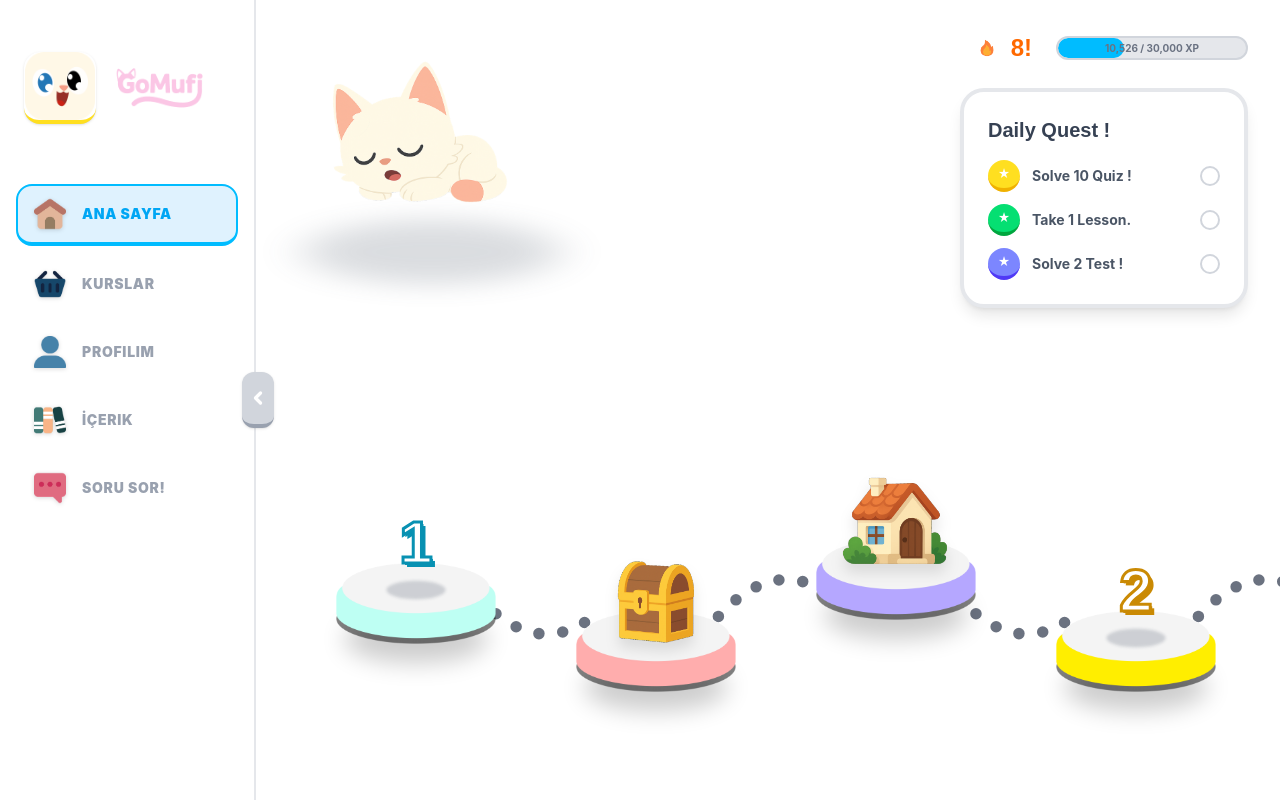
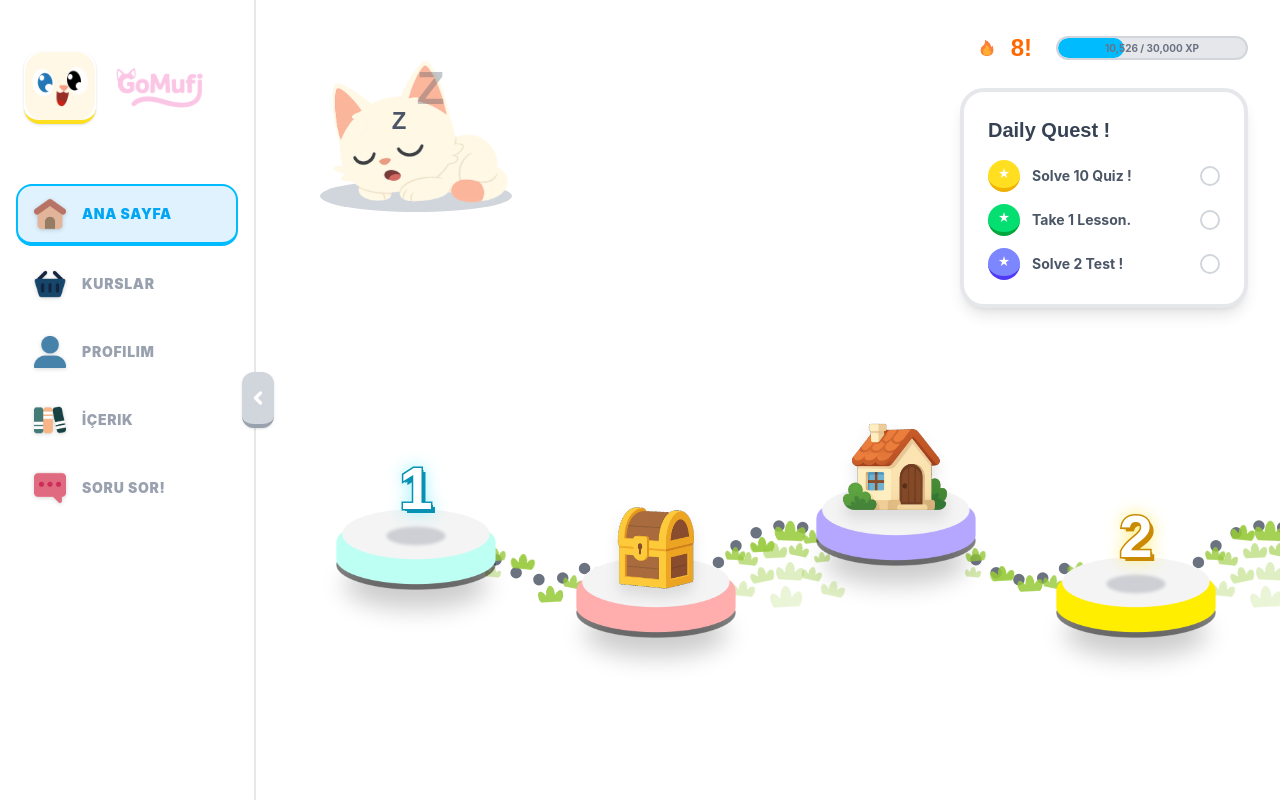
Before and after one commit to beytullah-cakir/GoMufi, a React (Vite) app in the folder frontend/: page / in a window 1280 px wide. Built offline with nearby package versions, Linux system fonts and the light colour scheme.

Commit message:
push
test

```diff
--- a/frontend/src/components/HomePage.tsx
+++ b/frontend/src/components/HomePage.tsx
@@ -1,7 +1,7 @@
 import React, { useState } from 'react';
 import MufiSleep from '../assets/sprites/MufiSleep.png';
 import FireIcon from '../assets/sprites/Fire.png';
-import PawIcon from '../assets/sprites/Paw.png';
+
 import ChestIcon from '../assets/sprites/Chest.png';
 import HouseIcon from '../assets/sprites/House.png';
 import ButtonCyan from '../assets/sprites/ButtonCyan.png';
@@ -10,6 +10,7 @@ import ButtonPurple from '../assets/sprites/ButtonPurple.png';
 import ButtonYellow from '../assets/sprites/ButtonYellow.png';
 import ButtonGreen from '../assets/sprites/ButtonGreen.png';
 import TextBubble from '../assets/sprites/TextBubble.png';
+import GrassIcon from '../assets/sprites/grass.png';
 
 const HomePage: React.FC = () => {
     const [activeNodeId, setActiveNodeId] = useState<number | null>(null);
@@ -29,52 +30,43 @@ const HomePage: React.FC = () => {
         iconOffset?: string; // Additional offset if needed
         ringColor: string; // Tailwind classes for ring border and bg
         numberGradient: string; // Tailwind classes for text gradient
+        pastelColor: string; // Hex color for the number text
         glowColor: string; // Color for drop-shadow
         strokeColor: string; // Hex color for text stroke
     }
 
-    const initialNodes: PathNode[] = [
-        { id: 1, type: 'start', button: ButtonCyan, curve: 'down', iconSize: 'w-16 h-16', iconOffset: '-mt-12', ringColor: 'border-cyan-400 bg-cyan-400', numberGradient: 'bg-gradient-to-b from-cyan-100 to-cyan-400', glowColor: 'rgba(34,211,238,0.4)', strokeColor: '#0891b2' },
-        { id: 2, type: 'chest', button: ButtonRed, icon: ChestIcon, curve: 'up', iconSize: 'w-24 h-24', iconOffset: '-mt-24', ringColor: 'border-red-400 bg-red-400', numberGradient: 'bg-gradient-to-b from-red-100 to-red-400', glowColor: 'rgba(248,113,113,0.4)', strokeColor: '#dc2626' },
-        { id: 3, type: 'house', button: ButtonPurple, icon: HouseIcon, curve: 'down', iconSize: 'w-28 h-28', iconOffset: '-mt-28', ringColor: 'border-purple-400 bg-purple-400', numberGradient: 'bg-gradient-to-b from-purple-100 to-purple-400', glowColor: 'rgba(192,132,252,0.4)', strokeColor: '#9333ea' },
-        { id: 4, type: 'paw', button: ButtonYellow, curve: 'up', iconSize: 'w-16 h-16', iconOffset: '-mt-12', ringColor: 'border-yellow-400 bg-yellow-400', numberGradient: 'bg-gradient-to-b from-yellow-100 to-yellow-400', glowColor: 'rgba(250,204,21,0.4)', strokeColor: '#ca8a04' },
-        { id: 5, type: 'paw', button: ButtonGreen, curve: 'down', iconSize: 'w-16 h-16', iconOffset: '-mt-12', ringColor: 'border-green-400 bg-green-400', numberGradient: 'bg-gradient-to-b from-green-100 to-green-400', glowColor: 'rgba(74,222,128,0.4)', strokeColor: '#16a34a' },
+    const nodes: PathNode[] = [
+        { id: 1, type: 'start', button: ButtonCyan, curve: 'down', iconSize: 'w-16 h-16', iconOffset: '-mt-12', ringColor: 'border-cyan-400 bg-white', numberGradient: 'bg-gradient-to-b from-cyan-100 to-cyan-400', pastelColor: '#A5F3FC', glowColor: 'rgba(34,211,238,0.4)', strokeColor: '#0891b2' },
+        { id: 2, type: 'chest', button: ButtonRed, icon: ChestIcon, curve: 'up', iconSize: 'w-24 h-24', iconOffset: '-mt-24', ringColor: 'border-red-400 bg-white', numberGradient: 'bg-gradient-to-b from-red-100 to-red-400', pastelColor: '#FECACA', glowColor: 'rgba(248,113,113,0.4)', strokeColor: '#dc2626' },
+        { id: 3, type: 'house', button: ButtonPurple, icon: HouseIcon, curve: 'down', iconSize: 'w-28 h-28', iconOffset: '-mt-28', ringColor: 'border-purple-400 bg-white', numberGradient: 'bg-gradient-to-b from-purple-100 to-purple-400', pastelColor: '#E9D5FF', glowColor: 'rgba(192,132,252,0.4)', strokeColor: '#9333ea' },
+        { id: 4, type: 'paw', button: ButtonYellow, curve: 'up', iconSize: 'w-16 h-16', iconOffset: '-mt-12', ringColor: 'border-yellow-400 bg-white', numberGradient: 'bg-gradient-to-b from-yellow-100 to-yellow-400', pastelColor: '#FEF08A', glowColor: 'rgba(250,204,21,0.4)', strokeColor: '#ca8a04' },
+        { id: 5, type: 'paw', button: ButtonGreen, curve: 'down', iconSize: 'w-16 h-16', iconOffset: '-mt-12', ringColor: 'border-green-400 bg-white', numberGradient: 'bg-gradient-to-b from-green-100 to-green-400', pastelColor: '#BBF7D0', glowColor: 'rgba(74,222,128,0.4)', strokeColor: '#16a34a' },
+        { id: 6, type: 'paw', button: ButtonCyan, curve: 'up', iconSize: 'w-16 h-16', iconOffset: '-mt-12', ringColor: 'border-cyan-400 bg-white', numberGradient: 'bg-gradient-to-b from-cyan-100 to-cyan-400', pastelColor: '#A5F3FC', glowColor: 'rgba(34,211,238,0.4)', strokeColor: '#0891b2' },
+        { id: 7, type: 'chest', button: ButtonRed, icon: ChestIcon, curve: 'down', iconSize: 'w-24 h-24', iconOffset: '-mt-24', ringColor: 'border-red-400 bg-white', numberGradient: 'bg-gradient-to-b from-red-100 to-red-400', pastelColor: '#FECACA', glowColor: 'rgba(248,113,113,0.4)', strokeColor: '#dc2626' },
+        { id: 8, type: 'paw', button: ButtonPurple, curve: 'up', iconSize: 'w-16 h-16', iconOffset: '-mt-12', ringColor: 'border-purple-400 bg-white', numberGradient: 'bg-gradient-to-b from-purple-100 to-purple-400', pastelColor: '#E9D5FF', glowColor: 'rgba(192,132,252,0.4)', strokeColor: '#9333ea' },
+        { id: 9, type: 'paw', button: ButtonYellow, curve: 'down', iconSize: 'w-16 h-16', iconOffset: '-mt-12', ringColor: 'border-yellow-400 bg-white', numberGradient: 'bg-gradient-to-b from-yellow-100 to-yellow-400', pastelColor: '#FEF08A', glowColor: 'rgba(250,204,21,0.4)', strokeColor: '#ca8a04' },
+        { id: 10, type: 'house', button: ButtonGreen, icon: HouseIcon, curve: 'up', iconSize: 'w-28 h-28', iconOffset: '-mt-28', ringColor: 'border-green-400 bg-white', numberGradient: 'bg-gradient-to-b from-green-100 to-green-400', pastelColor: '#BBF7D0', glowColor: 'rgba(74,222,128,0.4)', strokeColor: '#16a34a' },
+        { id: 11, type: 'paw', button: ButtonCyan, curve: 'down', iconSize: 'w-16 h-16', iconOffset: '-mt-12', ringColor: 'border-cyan-400 bg-white', numberGradient: 'bg-gradient-to-b from-cyan-100 to-cyan-400', pastelColor: '#A5F3FC', glowColor: 'rgba(34,211,238,0.4)', strokeColor: '#0891b2' },
+        { id: 12, type: 'chest', button: ButtonRed, icon: ChestIcon, curve: 'up', iconSize: 'w-24 h-24', iconOffset: '-mt-24', ringColor: 'border-red-400 bg-white', numberGradient: 'bg-gradient-to-b from-red-100 to-red-400', pastelColor: '#FECACA', glowColor: 'rgba(248,113,113,0.4)', strokeColor: '#dc2626' },
+        { id: 13, type: 'paw', button: ButtonPurple, curve: 'down', iconSize: 'w-16 h-16', iconOffset: '-mt-12', ringColor: 'border-purple-400 bg-white', numberGradient: 'bg-gradient-to-b from-purple-100 to-purple-400', pastelColor: '#E9D5FF', glowColor: 'rgba(192,132,252,0.4)', strokeColor: '#9333ea' },
+        { id: 14, type: 'paw', button: ButtonYellow, curve: 'up', iconSize: 'w-16 h-16', iconOffset: '-mt-12', ringColor: 'border-yellow-400 bg-white', numberGradient: 'bg-gradient-to-b from-yellow-100 to-yellow-400', pastelColor: '#FEF08A', glowColor: 'rgba(250,204,21,0.4)', strokeColor: '#ca8a04' },
+        { id: 15, type: 'house', button: ButtonGreen, icon: HouseIcon, curve: 'down', iconSize: 'w-28 h-28', iconOffset: '-mt-28', ringColor: 'border-green-400 bg-white', numberGradient: 'bg-gradient-to-b from-green-100 to-green-400', pastelColor: '#BBF7D0', glowColor: 'rgba(74,222,128,0.4)', strokeColor: '#16a34a' },
     ];
-
-    const getRandomNode = (id: number, prevCurve: CurveType): PathNode => {
-        const types: { type: NodeType; button: string; icon?: string; iconSize: string; iconOffset?: string; ringColor: string; numberGradient: string; glowColor: string; strokeColor: string }[] = [
-            { type: 'paw', button: ButtonCyan, iconSize: 'w-16 h-16', iconOffset: '-mt-12', ringColor: 'border-cyan-400 bg-cyan-400', numberGradient: 'bg-gradient-to-b from-cyan-100 to-cyan-400', glowColor: 'rgba(34,211,238,0.4)', strokeColor: '#0891b2' },
-            { type: 'chest', button: ButtonRed, icon: ChestIcon, iconSize: 'w-24 h-24', iconOffset: '-mt-24', ringColor: 'border-red-400 bg-red-400', numberGradient: 'bg-gradient-to-b from-red-100 to-red-400', glowColor: 'rgba(248,113,113,0.4)', strokeColor: '#dc2626' },
-            { type: 'house', button: ButtonPurple, icon: HouseIcon, iconSize: 'w-28 h-28', iconOffset: '-mt-28', ringColor: 'border-purple-400 bg-purple-400', numberGradient: 'bg-gradient-to-b from-purple-100 to-purple-400', glowColor: 'rgba(192,132,252,0.4)', strokeColor: '#9333ea' },
-            { type: 'paw', button: ButtonYellow, iconSize: 'w-16 h-16', iconOffset: '-mt-12', ringColor: 'border-yellow-400 bg-yellow-400', numberGradient: 'bg-gradient-to-b from-yellow-100 to-yellow-400', glowColor: 'rgba(250,204,21,0.4)', strokeColor: '#ca8a04' },
-            { type: 'paw', button: ButtonGreen, iconSize: 'w-16 h-16', iconOffset: '-mt-12', ringColor: 'border-green-400 bg-green-400', numberGradient: 'bg-gradient-to-b from-green-100 to-green-400', glowColor: 'rgba(74,222,128,0.4)', strokeColor: '#16a34a' },
-        ];
-
-        const randomType = types[Math.floor(Math.random() * types.length)];
-        return {
-            id,
-            ...randomType,
-            curve: prevCurve === 'up' ? 'down' : 'up',
-        };
-    };
-
-    // Generate 10 random nodes
-    const nodes = [...initialNodes];
-    let lastCurve = nodes[nodes.length - 1].curve;
-    for (let i = 0; i < 10; i++) {
-        const newNode = getRandomNode(nodes.length + 1, lastCurve);
-        nodes.push(newNode);
-        lastCurve = newNode.curve;
-    }
 
     return (
         <div className="relative w-full h-full bg-white overflow-hidden flex flex-col">
             {/* Header Section */}
-            <div className="flex justify-between items-start p-8 z-10">
+            <div className="flex justify-between items-start p-8">
                 {/* Sleeping Mufi */}
                 <div className="relative">
-                    <div className="w-64 h-32 bg-gray-600 rounded-[100%] absolute bottom-2 left-4 opacity-20 blur-xl transform scale-y-50"></div>
-                    <img src={MufiSleep} alt="Sleeping Mufi" className="w-64 object-contain relative z-10" />
+                    <div className="w-48 h-8 bg-gray-300 rounded-[100%] absolute bottom-28 left-8"></div>
+                    <img src={MufiSleep} alt="Sleeping Mufi" className="w-64 object-contain relative z-10 animate-breathe" />
+
+                    {/* Zzz Animation */}
+                    <div className="absolute top-20 left-24 z-20 pointer-events-none">
+                        <span className="absolute text-3xl font-black text-gray-600 animate-float-z" style={{ animationDelay: '0s', fontFamily: "'Fredoka', sans-serif" }}>Z</span>
+                        <span className="absolute text-4xl font-black text-gray-600 animate-float-z" style={{ animationDelay: '1.5s', left: '20px', top: '-20px', fontFamily: "'Fredoka', sans-serif" }}>Z</span>
+                    </div>
                 </div>
 
                 {/* Stats & Quests */}
@@ -130,8 +122,8 @@ const HomePage: React.FC = () => {
             </div>
 
             {/* Gamified Path */}
-            <div className="flex-1 overflow-x-auto overflow-y-hidden flex items-center px-20 pb-20 no-scrollbar">
-                <div className="flex items-center min-w-max pt-32 relative">
+            <div className="flex-1 overflow-x-auto flex items-center px-20 pt-96 pb-80 no-scrollbar relative z-20 -mt-48">
+                <div className="flex items-center min-w-max relative">
 
                     {(() => {
                         let levelCounter = 0;
@@ -148,16 +140,39 @@ const HomePage: React.FC = () => {
                                         onClick={() => setActiveNodeId(node.id === activeNodeId ? null : node.id)}
                                     >
                                         {/* Text Bubble */}
-                                        {activeNodeId === node.id && (
-                                            <div className="absolute bottom-full mb-2 left-1/2 -translate-x-1/2 z-50 w-40 animate-in fade-in zoom-in duration-300">
-                                                <div className="relative flex items-center justify-center">
-                                                    <img src={TextBubble} alt="Bubble" className="w-full drop-shadow-lg" />
-                                                    <span className="absolute top-1/2 left-1/2 -translate-x-1/2 -translate-y-[60%] text-black font-bold font-display text-sm whitespace-nowrap">
-                                                        Lorem Ipsum
+                                        {/* Text Bubble - Always rendered for animation */}
+                                        <div
+                                            className={`absolute bottom-full left-1/2 -translate-x-1/2 z-50 w-64 transition-all duration-300 ease-out origin-bottom ${activeNodeId === node.id
+                                                ? 'opacity-100 scale-100 translate-y-[-20px] mb-16'
+                                                : 'opacity-0 scale-50 translate-y-4 mb-16 pointer-events-none'
+                                                }`}
+                                        >
+                                            <div className="relative flex items-center justify-center">
+                                                <img src={TextBubble} alt="Bubble" className="w-full drop-shadow-lg" />
+                                                <div className="absolute top-1/2 left-1/2 -translate-x-1/2 -translate-y-[75%] flex items-center gap-3">
+                                                    {/* 3D Play Button */}
+                                                    <div className="relative w-12 h-12 group/btn cursor-pointer transition-transform active:scale-95">
+                                                        {/* Shadow Layer */}
+                                                        <div
+                                                            className="absolute inset-x-0 bottom-0 h-12 rounded-full"
+                                                            style={{ backgroundColor: node.strokeColor, filter: 'brightness(0.6)' }}
+                                                        ></div>
+                                                        {/* Face Layer */}
+                                                        <div
+                                                            className="absolute inset-x-0 bottom-2 h-12 rounded-full flex items-center justify-center transition-all group-active/btn:bottom-0"
+                                                            style={{ backgroundColor: node.strokeColor }}
+                                                        >
+                                                            <svg viewBox="0 0 24 24" className="w-6 h-6 text-white fill-current ml-1" stroke="currentColor" strokeWidth="3" strokeLinecap="round" strokeLinejoin="round">
+                                                                <path d="M8 5v14l11-7z" />
+                                                            </svg>
+                                                        </div>
+                                                    </div>
+                                                    <span className="text-gray-500 font-black font-display text-xl whitespace-nowrap">
+                                                        Teste Başla !
                                                     </span>
                                                 </div>
                                             </div>
-                                        )}
+                                        </div>
 
                                         {/* Hover Ring Effect */}
                                         <div className={`absolute top-[75%] left-1/2 -translate-x-1/2 -translate-y-1/2 w-44 h-16 border-8 rounded-[100%] opacity-0 group-hover:opacity-100 group-hover:scale-105 transition-all duration-300 pointer-events-none z-0 ${node.ringColor}`}></div>
@@ -183,9 +198,13 @@ const HomePage: React.FC = () => {
 
                                                     {/* Number */}
                                                     <span
-                                                        className="text-6xl font-black font-display select-none text-white animate-float relative z-10 -translate-y-8"
+                                                        className="text-6xl font-black select-none animate-float relative z-10 -translate-y-8"
                                                         style={{
+                                                            fontFamily: "'Fredoka', sans-serif",
+                                                            color: 'white',
                                                             WebkitTextStroke: `3px ${node.strokeColor}`,
+                                                            paintOrder: 'stroke fill',
+                                                            filter: `drop-shadow(0 0 8px ${node.pastelColor})`,
                                                             textShadow: `
                                                                 2px 2px 0px ${node.strokeColor},
                                                                 4px 4px 0px ${node.strokeColor}
@@ -212,6 +231,50 @@ const HomePage: React.FC = () => {
                                                     fill="none"
                                                 />
                                             </svg>
+                                            {/* Decorative Grass - Dense Terrain */}
+                                            {/* Main Path Grass + Filler Grass below to create volume */}
+
+                                            {/* 1. Main Path Grass (Follows the curve) */}
+                                            <img src={GrassIcon} alt="" className={`absolute w-5 opacity-80 ${index % 2 === 0 ? '-rotate-6' : 'rotate-3'}`}
+                                                style={{ left: '10%', top: node.curve === 'down' ? '45%' : '55%', transform: `translate(0, ${index % 2 === 0 ? '5px' : '-5px'})` }} />
+
+                                            <img src={GrassIcon} alt="" className={`absolute w-6 opacity-90 ${index % 3 === 0 ? 'rotate-6' : '-rotate-3'}`}
+                                                style={{ left: '30%', top: node.curve === 'down' ? '65%' : '35%', transform: `translate(0, ${index % 3 === 0 ? '-8px' : '4px'})` }} />
+                                            <img src={GrassIcon} alt="" className={`absolute w-7 opacity-85 ${index % 2 !== 0 ? 'rotate-3 scale-110' : '-rotate-3 scale-90'}`}
+                                                style={{ left: '50%', top: node.curve === 'down' ? '80%' : '25%', transform: `translate(0, ${index % 4 === 0 ? '10px' : '-2px'})` }} />
+                                            <img src={GrassIcon} alt="" className={`absolute w-5 opacity-80 ${index % 2 === 0 ? 'rotate-12' : '-rotate-6'}`}
+                                                style={{ left: '70%', top: node.curve === 'down' ? '85%' : '25%', transform: `translate(0, ${index % 2 !== 0 ? '6px' : '-6px'})` }} />
+                                            <img src={GrassIcon} alt="" className={`absolute w-6 opacity-75 ${index % 3 === 0 ? '-rotate-3' : 'rotate-6'}`}
+                                                style={{ left: '90%', top: node.curve === 'down' ? '70%' : '35%', transform: `translate(0, ${index % 3 !== 0 ? '-5px' : '5px'})` }} />
+
+                                            {/* 2. Hill Filler (Only for 'up' curves) - Fills the space under the arch */}
+                                            {node.curve !== 'down' && (
+                                                <>
+                                                    {/* Layer 1: Just below path */}
+                                                    <img src={GrassIcon} alt="" className="absolute w-5 opacity-60 rotate-6" style={{ left: '20%', top: '55%' }} />
+                                                    <img src={GrassIcon} alt="" className="absolute w-6 opacity-50 -rotate-3" style={{ left: '40%', top: '45%' }} />
+                                                    <img src={GrassIcon} alt="" className="absolute w-5 opacity-60 rotate-12" style={{ left: '60%', top: '45%' }} />
+                                                    <img src={GrassIcon} alt="" className="absolute w-4 opacity-50 -rotate-6" style={{ left: '80%', top: '55%' }} />
+
+                                                    {/* Layer 2: Mid-depth */}
+                                                    <img src={GrassIcon} alt="" className="absolute w-6 opacity-40 -rotate-12" style={{ left: '30%', top: '70%' }} />
+                                                    <img src={GrassIcon} alt="" className="absolute w-7 opacity-30 rotate-3" style={{ left: '50%', top: '65%' }} />
+                                                    <img src={GrassIcon} alt="" className="absolute w-5 opacity-40 rotate-12" style={{ left: '70%', top: '70%' }} />
+
+                                                    {/* Layer 3: Bottom/Ground */}
+                                                    <img src={GrassIcon} alt="" className="absolute w-6 opacity-30 rotate-6" style={{ left: '15%', top: '85%' }} />
+                                                    <img src={GrassIcon} alt="" className="absolute w-8 opacity-20 -rotate-3" style={{ left: '45%', top: '90%' }} />
+                                                    <img src={GrassIcon} alt="" className="absolute w-6 opacity-30 rotate-12" style={{ left: '85%', top: '85%' }} />
+                                                </>
+                                            )}
+
+                                            {/* 3. Valley Filler (Only for 'down' curves) - Subtle ground cover */}
+                                            {node.curve === 'down' && (
+                                                <>
+                                                    <img src={GrassIcon} alt="" className="absolute w-4 opacity-40 rotate-6" style={{ left: '10%', top: '70%' }} />
+                                                    <img src={GrassIcon} alt="" className="absolute w-5 opacity-30 -rotate-12" style={{ left: '90%', top: '70%' }} />
+                                                </>
+                                            )}
                                         </div>
                                     )}
                                 </React.Fragment>
--- a/frontend/src/index.css
+++ b/frontend/src/index.css
@@ -1,5 +1,5 @@
 @import "tailwindcss";
-@import url('https://fonts.googleapis.com/css2?family=Nunito:wght@400;700;900&display=swap');
+@import url('https://fonts.googleapis.com/css2?family=Nunito:wght@400;700;900&family=Fredoka:wght@300..700&display=swap');
 
 @theme {
     --font-sans: 'Inter', sans-serif;
@@ -8,6 +8,8 @@
     --animate-wiggle: wiggle 1s ease-in-out infinite;
     --animate-float: float 3s ease-in-out infinite;
     --animate-shadow-breathe: shadow-breathe 3s ease-in-out infinite;
+    --animate-breathe: breathe 3s ease-in-out infinite;
+    --animate-float-z: float-z 2.5s ease-out infinite;
 
     @keyframes wiggle {
 
@@ -46,4 +48,32 @@
             opacity: 0.2;
         }
     }
+
+    @keyframes breathe {
+
+        0%,
+        100% {
+            transform: scale(1);
+        }
+
+        50% {
+            transform: scale(1.03);
+        }
+    }
+
+    @keyframes float-z {
+        0% {
+            transform: translate(0, 0) scale(0.5);
+            opacity: 0;
+        }
+
+        20% {
+            opacity: 1;
+        }
+
+        100% {
+            transform: translate(20px, -30px) scale(1.5);
+            opacity: 0;
+        }
+    }
 }
```
Also changed, not shown: frontend/src/assets/sprites/grass.png (added).
